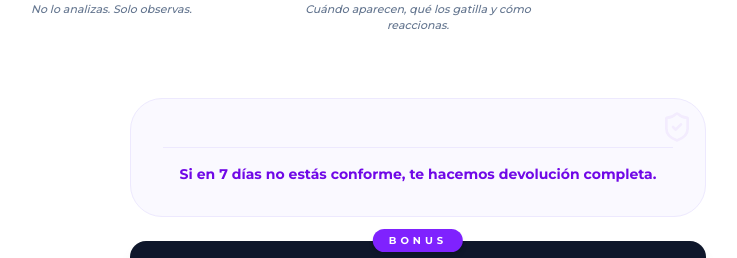
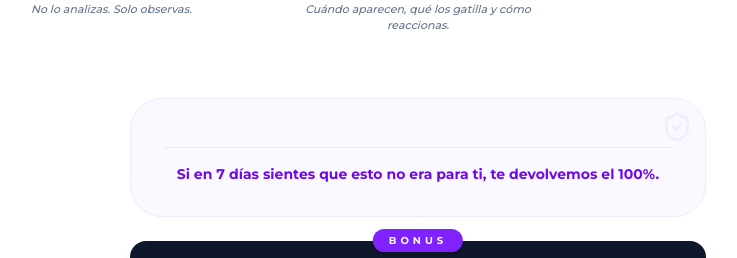
Before and after one commit to cursossolange/despierta-72h, a React (Vite) app: page / in a window 1280 px wide. Shown: the part 3457-3715 px from the top of the page, without its empty margins (222-959 px from the left). Built offline with nearby package versions, Linux system fonts and the light colour scheme; no server answers.

Commit message:
Update LandingPage.tsx

```diff
--- a/src/components/LandingPage.tsx
+++ b/src/components/LandingPage.tsx
@@ -411,7 +411,7 @@ export default function LandingPage({ onPurchase }: LandingPageProps) {
 
               <div className="space-y-4 text-sm md:text-base text-slate-800 font-medium">
                 <div className="pt-4 border-t border-violet-100 mt-4">
-                  <p className="text-xs md:text-sm text-violet-700 font-bold">Si en 7 días no estás conforme, te hacemos devolución completa.</p>
+                  <p className="text-xs md:text-sm text-violet-700 font-bold">Si en 7 días sientes que esto no era para ti, te devolvemos el 100%.</p>
                 </div>
               </div>
             </div>
```
